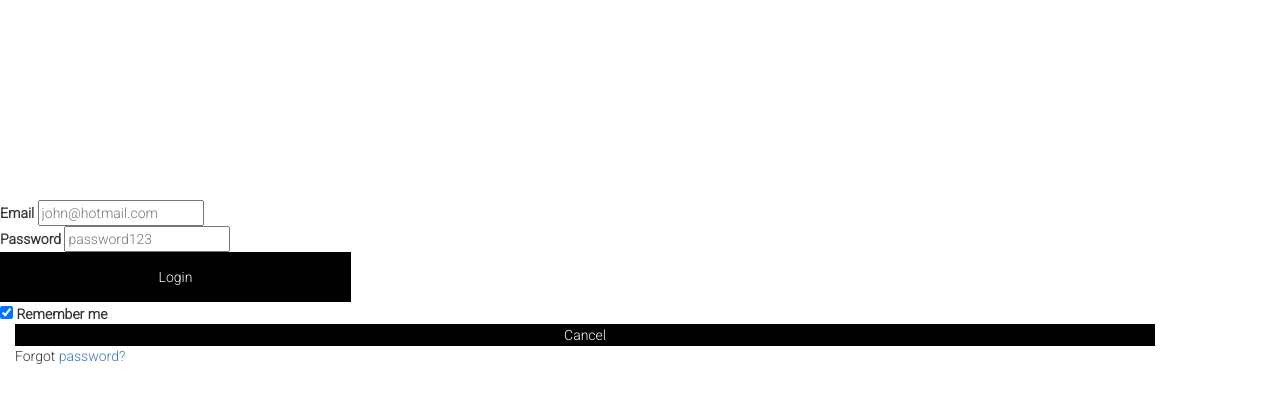
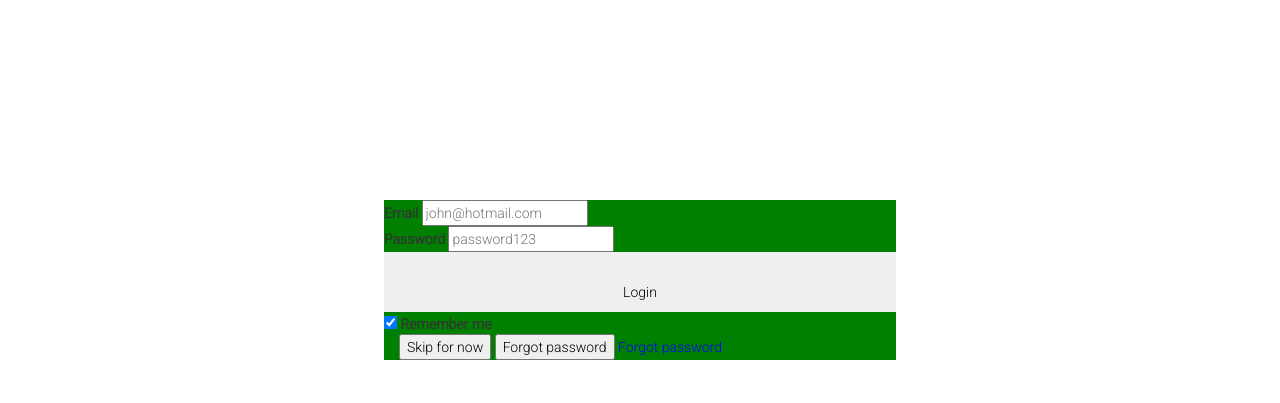
Before and after one commit to Anupya/low-key, a PHP site: template web/views/index.twig in a window 1280 px wide; the page is wider, and only the part inside the window is pictured. Shown: the part 200-603 px from the top of that part. Run offline with PHP 8.4, Linux system fonts and the light colour scheme; the template is opened without the code that fills it, so the values that code supplies are empty; some libraries are stand-ins or nearby versions.

Commit message:
alright let's see

```diff
--- a/web/stylesheets/main.css
+++ b/web/stylesheets/main.css
@@ -7,46 +7,51 @@
 }
 
 .login_modal {
-    margin: 0 auto;
+    margin: auto;
     top: 400px;
+    left: 0px;
+    right: 0px;
+    width: 40%;
     position: absolute;
-    background: white;
     font-size: 14px;
     font-family: "Roboto", sans-serif;
+    background: green;
 }
 
 .login_modal label {
-  margin: 0 auto;
+    margin: auto;
 }
 
 .login_modal .login button {
     width: 30%;
     height: 50px;
-    margin: 0 auto;
+    margin: auto;
+    padding: 30px;
 
 }
 .login_modal .form {
+    margin: auto;
     z-index: 1;
-  background: white;
     text-align: center;
     box-shadow: 0 0 20px 0 rgba(0, 0, 0, 0.2), 0 5px 5px 0 rgba(0, 0, 0, 0.24);
+    padding: 45px;
 }
 
 .login_modal .form input {
     font-family: "Roboto", sans-serif;
     background: blue;
-  margin: auto;
+    margin: 0 0 15px;
+    padding: 15px;
     box-sizing: border-box;
     font-size: 14px;
+    width: 100%;
 }
 
-.login_modal button {
-  background: black;
-  color: white;
+.login_modal .login button {
+    color: black;
     width: 100%;
-  border: 0;
+    border: 3px black;
     font-size: 14px;
-  transition: all 0.3 ease;
     cursor: pointer;
 }
 
@@ -55,16 +60,26 @@
     color: black;
 }
 
+.container button {
+    color: black;
+}
+
+.container a {
+  text-decoration: none;
+  color: blue;
+}
 
 /* BROWSE PAGE */
 
 .browse {
-  background: aqua;
+    background: blue;
+    height: 1000px;
 }
 
 .player iframe {
     left: 0px;
     right: 0px;
+    top: 300px;
     position: absolute;
     height: 500px;
     height: 420px;
@@ -79,8 +94,8 @@
 }
 
 .player .overlay img {
-  height: 50px;
-  width: 50px;
+    height: 200px;
+    width: 200px;
     position: relative;
     left: 0px;
     bottom: 0px;
--- a/web/views/index.twig
+++ b/web/views/index.twig
@@ -19,8 +19,9 @@
    </label>
 
    <div class="container">
-     <button type="button" class="cancelbtn">Cancel</button>
-     <span class="psw">Forgot <a href="#">password?</a></span>
+     <button type="button" class="cancelbtn">Skip for now<a href="browse"></a></button>
+     <button type="button" class="forgotbtn">Forgot password<a href="forgot_password"></a></button>
+     <span class="psw"><a href="#">Forgot password</a></span>
    </div>
 </form>
 </div>
```
Also changed, not shown: web/views/browse.twig (+8 -6 lines). Lines whose indentation alone changed are shown as unchanged.
